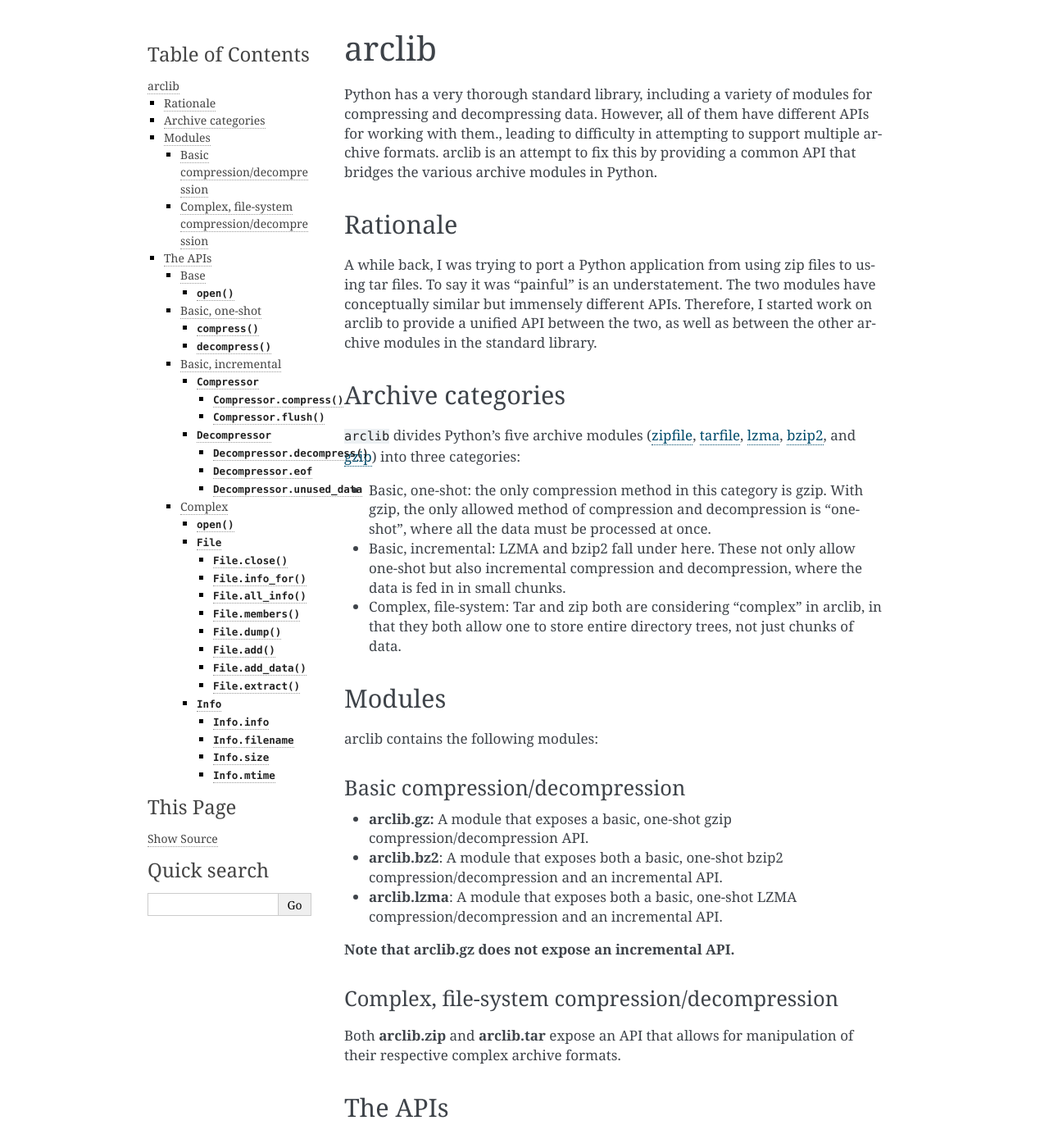
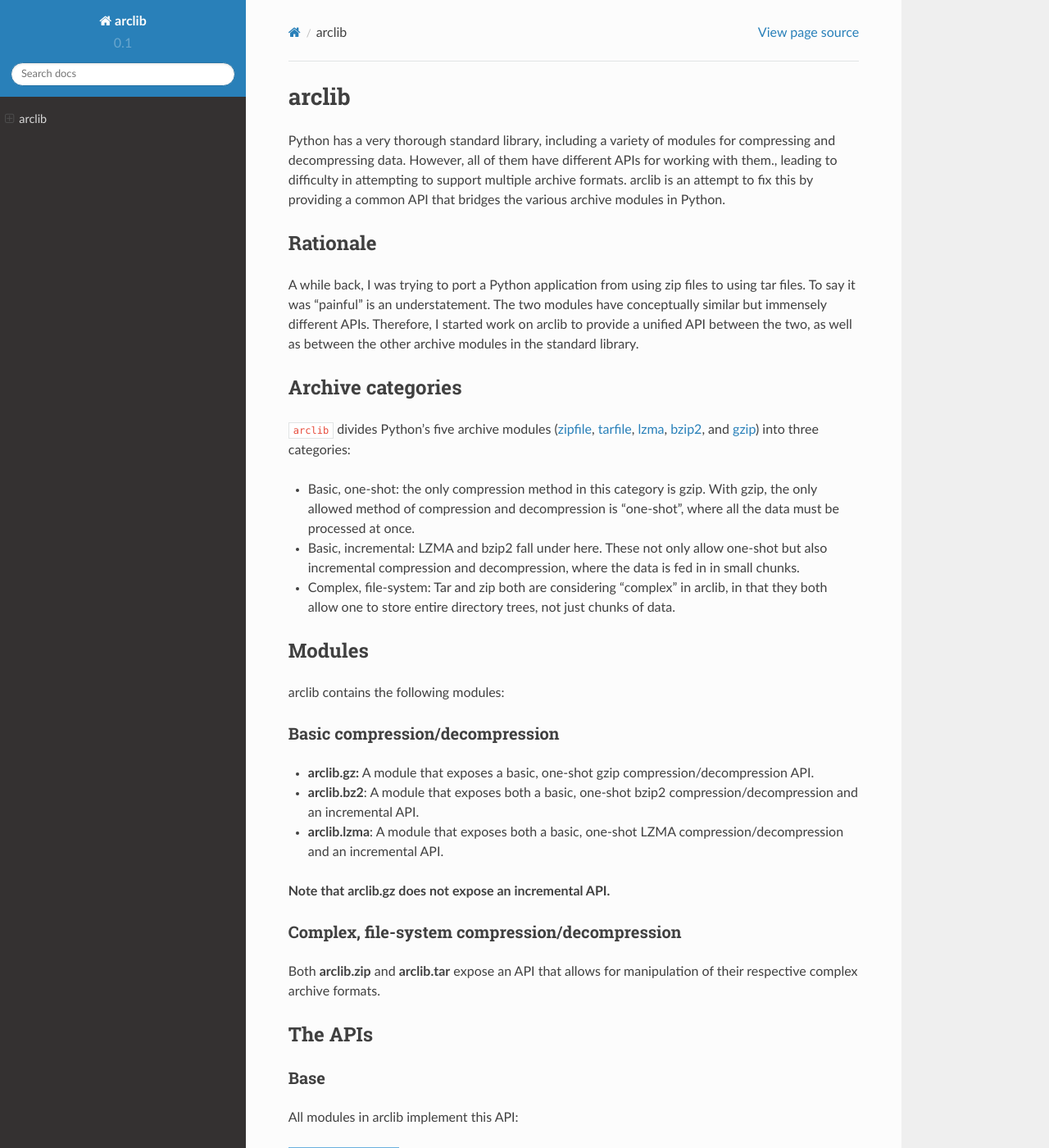
Before and after one commit to refi64/arclib, a Sphinx documentation site: the page built from docs/source/index.rst, in a window 1280 px wide and 1400 px high. Shown: the whole window at 82% size. Built offline with Sphinx 7.4.7 and the Read the Docs theme 2.0.0, drawn with Linux system fonts in a browser that asks for light colours; some of the changed text lies outside the part shown.

Commit message:
Use the RTD theme for docs

```diff
--- a/docs/source/conf.py
+++ b/docs/source/conf.py
@@ -108,7 +108,13 @@ todo_include_todos = False
 
 # The theme to use for HTML and HTML Help pages.  See the documentation for
 # a list of builtin themes.
-html_theme = 'alabaster'
+try:
+    import sphinx_rtd_theme
+except ImportError:
+    html_theme = 'alabaster'
+else:
+    html_theme = 'sphinx_rtd_theme'
+    html_theme_path = [sphinx_rtd_theme.get_html_theme_path()]
 
 # Theme options are theme-specific and customize the look and feel of a theme
 # further.  For a list of options available for each theme, see the
```
